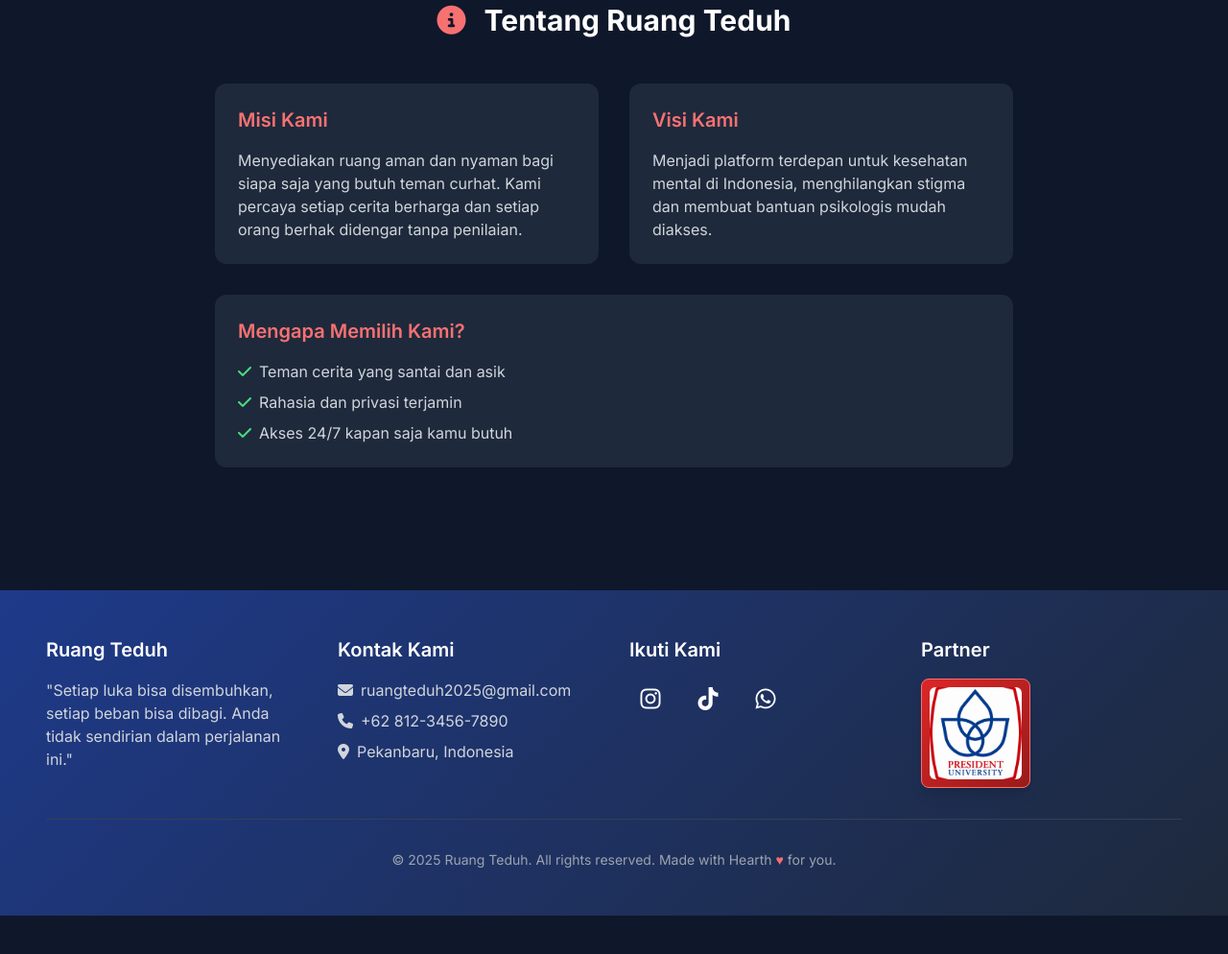
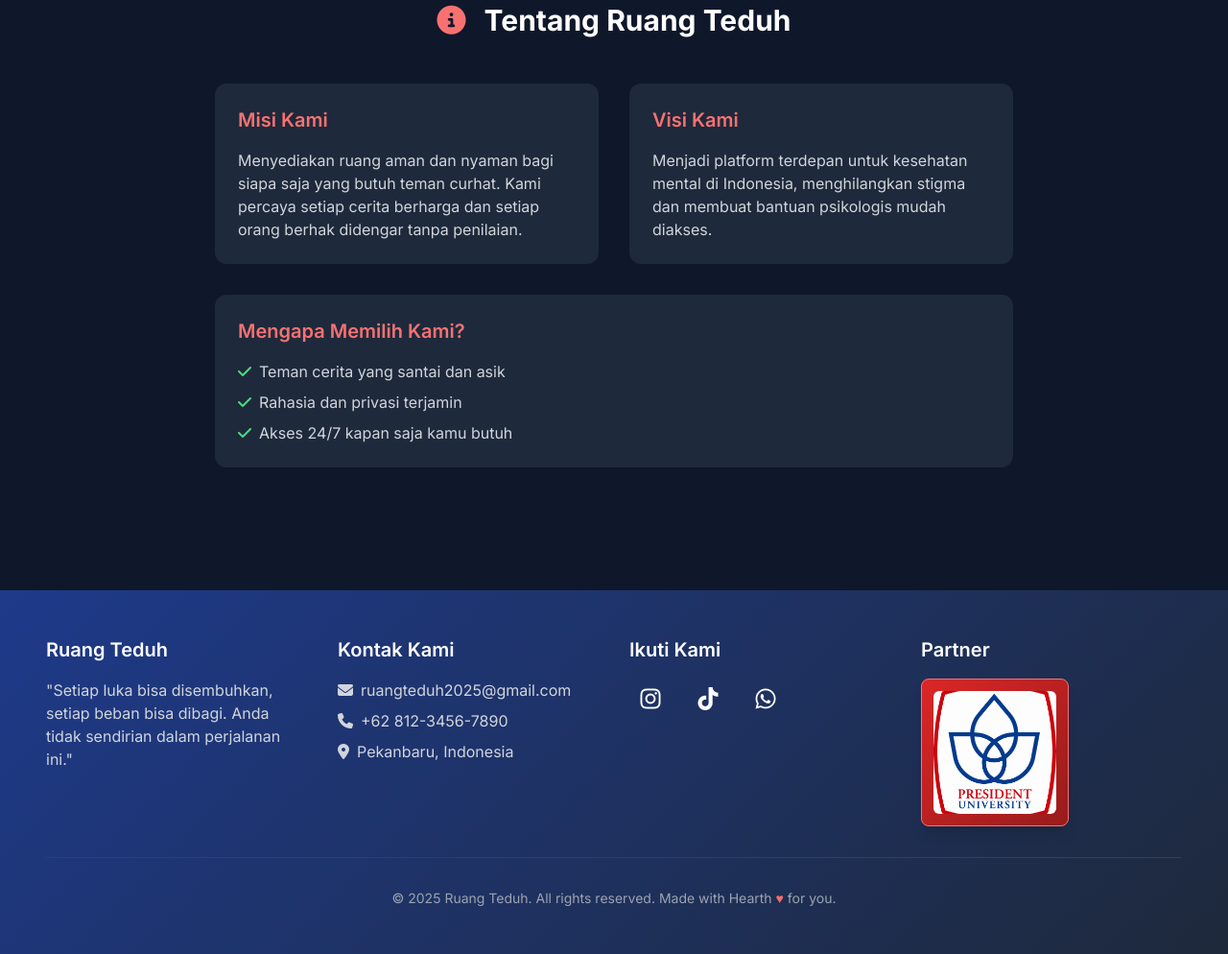
Before and after one commit to lifandri12/ruang-teduh, a plain HTML site: page index.html in a window 1280 px wide. Shown: the part 2313-3307 px from the top of the page at 96% size. Before the commit the page ends 3267 px from the top, so only its background shows below. Drawn offline with nearby package versions, Linux system fonts and the light colour scheme.

Commit message:
Update: Perbesar logo PU menjadi w-32 h-32 agar terlihat full

```diff
--- a/index.html
+++ b/index.html
@@ -253,8 +253,8 @@
 
             <div class="flex flex-col items-center md:items-start justify-center md:justify-start">
                 <h3 class="text-lg md:text-xl font-semibold mb-4">Partner</h3>
-                <div class="bg-gradient-to-br from-red-600 to-red-800 rounded-lg p-2 shadow-lg border border-red-400 hover:shadow-xl hover:shadow-red-600/50 transition-all transform hover:scale-110">
-                    <img src="assets/images/logo-pu.jpg" alt="Logo PU Partner" class="w-24 h-24 object-cover rounded-md">
+                <div class="bg-gradient-to-br from-red-600 to-red-800 rounded-lg p-3 shadow-lg border border-red-400 hover:shadow-xl hover:shadow-red-600/50 transition-all transform hover:scale-110">
+                    <img src="assets/images/logo-pu.jpg" alt="Logo PU Partner" class="w-32 h-32 object-cover rounded-md">
                 </div>
             </div>
         </div>
```
